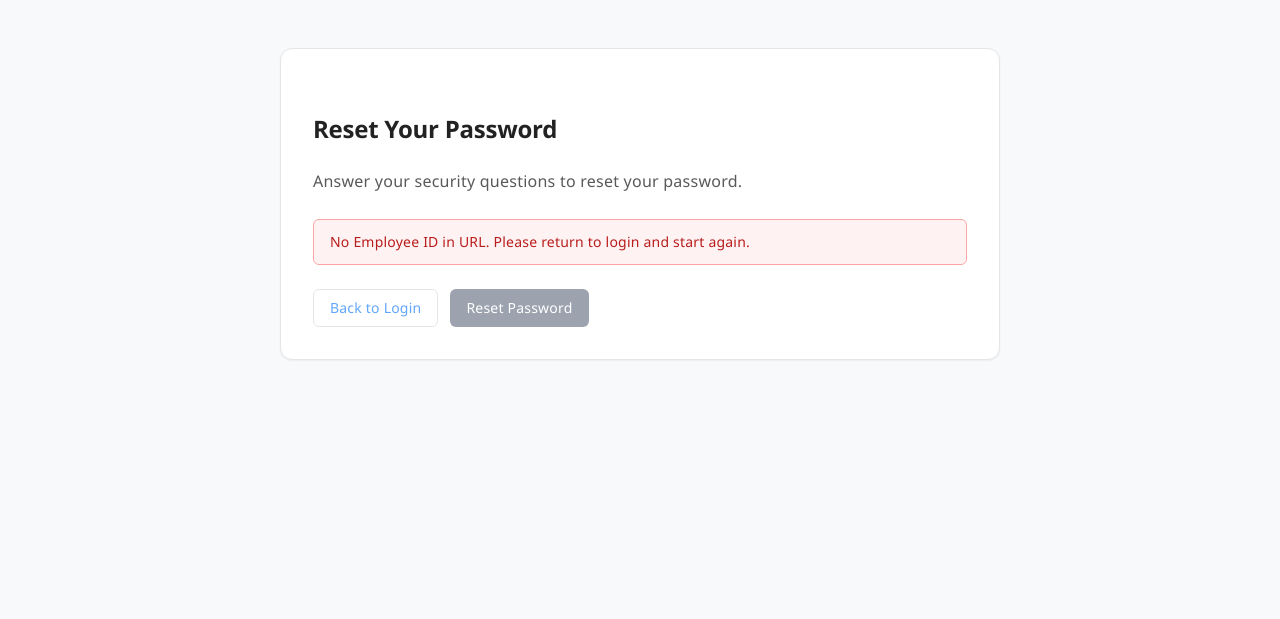
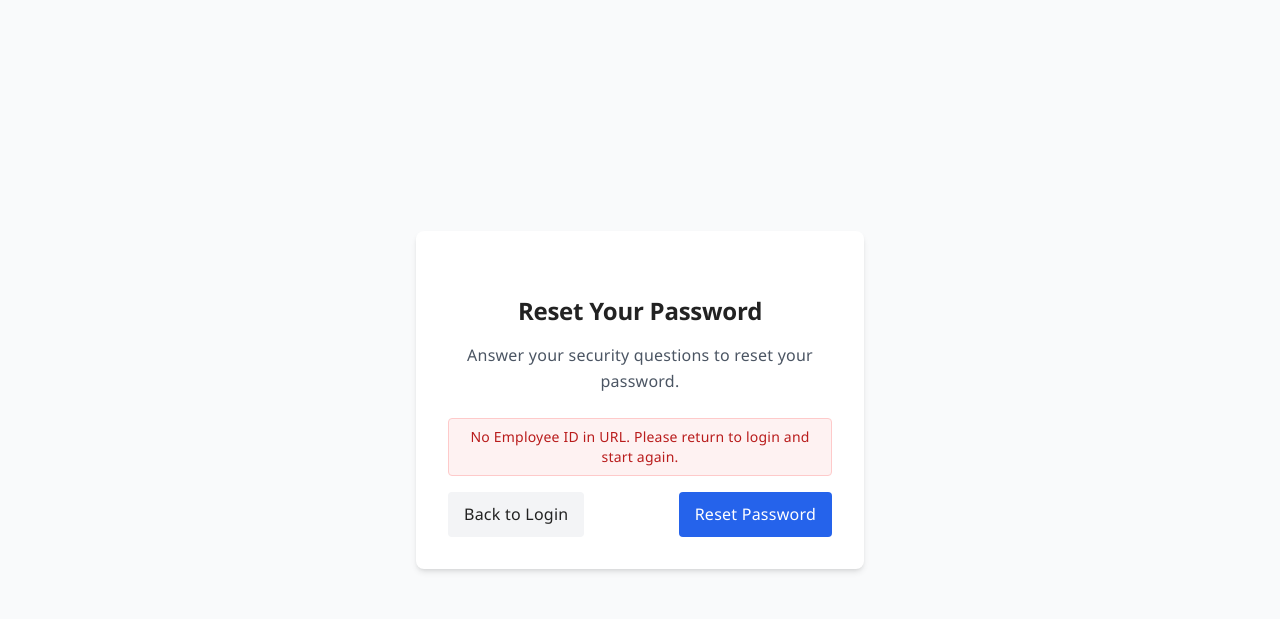
Before and after one commit to I3rianO/align-logic-jss, a React (Vite) app: page /reset-password in a window 1280 px wide. Shown: the top 619 px of the page. Built offline with nearby package versions, Linux system fonts and the light colour scheme; no server answers.

Commit message:
Update ResetPasswordPage.tsx

```diff
--- a/src/pages/ResetPasswordPage.tsx
+++ b/src/pages/ResetPasswordPage.tsx
@@ -1,70 +1,49 @@
+// src/pages/ResetPasswordPage.tsx
 import React from "react";
-import { useNavigate, useSearchParams, Link } from "react-router-dom";
+import { useNavigate, useSearchParams } from "react-router-dom";
 
 export default function ResetPasswordPage() {
   const navigate = useNavigate();
   const [params] = useSearchParams();
+  const empId = params.get("empId");
 
-  // Be forgiving about the param name: support emplid, empId, employee_id
-  const rawEmpId =
-    params.get("emplid") ||
-    params.get("empId") ||
-    params.get("employee_id") ||
-    "";
-
-  const empId = (rawEmpId || "").trim();
-
-  const goNext = () => {
-    if (!empId) return;
-    // Always carry the employee id through to the next step
-    navigate(`/security-questions?emplid=${encodeURIComponent(empId)}`, {
-      replace: true,
-    });
+  const handleResetClick = () => {
+    if (empId) {
+      // ✅ Pass empId to security-questions route
+      navigate(`/security-questions?empId=${encodeURIComponent(empId)}`);
+    } else {
+      alert("No Employee ID in URL. Please return to login and try again.");
+    }
   };
 
-  const missingId = !empId;
-
   return (
-    <div className="container mx-auto max-w-3xl px-6 py-12">
-      <div className="rounded-xl border bg-white p-8 shadow-sm">
-        <h1 className="mb-6 text-2xl font-semibold">Reset Your Password</h1>
-
-        <p className="mb-6 text-muted-foreground">
+    <div className="flex items-center justify-center min-h-screen bg-gray-50">
+      <div className="bg-white shadow-md rounded-lg p-8 w-full max-w-md text-center">
+        <h1 className="text-2xl font-bold mb-4">Reset Your Password</h1>
+        <p className="text-gray-600 mb-6">
           Answer your security questions to reset your password.
         </p>
 
-        {missingId ? (
-          <div className="mb-6 rounded-md border border-red-300 bg-red-50 px-4 py-3 text-sm text-red-700">
-            No Employee ID in URL. Please return to login and start again.
+        {empId ? (
+          <div className="mb-4 p-2 text-sm bg-yellow-50 border border-yellow-200 rounded">
+            Employee ID detected: <span className="font-semibold">{empId}</span>
           </div>
         ) : (
-          <div className="mb-4 rounded-md border border-amber-300 bg-amber-50 px-4 py-3 text-sm text-amber-800">
-            Employee ID detected: <span className="font-mono">{empId}</span>
+          <div className="mb-4 p-2 text-sm bg-red-50 border border-red-200 rounded text-red-700">
+            No Employee ID in URL. Please return to login and start again.
           </div>
         )}
 
-        <div className="mt-6 flex flex-wrap gap-3">
-          <Link
-            to="/driver-login"
-            className="inline-flex items-center justify-center rounded-md border px-4 py-2 text-sm font-medium hover:bg-gray-50"
+        <div className="flex justify-between">
+          <button
+            className="px-4 py-2 rounded bg-gray-100 hover:bg-gray-200"
+            onClick={() => navigate("/")}
           >
             Back to Login
-          </Link>
-
+          </button>
           <button
-            type="button"
-            onClick={goNext}
-            disabled={missingId}
-            className={`inline-flex items-center justify-center rounded-md px-4 py-2 text-sm font-medium text-white ${
-              missingId
-                ? "cursor-not-allowed bg-gray-400"
-                : "bg-blue-600 hover:bg-blue-700"
-            }`}
-            title={
-              missingId
-                ? "Employee ID not found in the URL"
-                : "Continue to security questions"
-            }
+            className="px-4 py-2 rounded bg-blue-600 text-white hover:bg-blue-700"
+            onClick={handleResetClick}
           >
             Reset Password
           </button>
```
